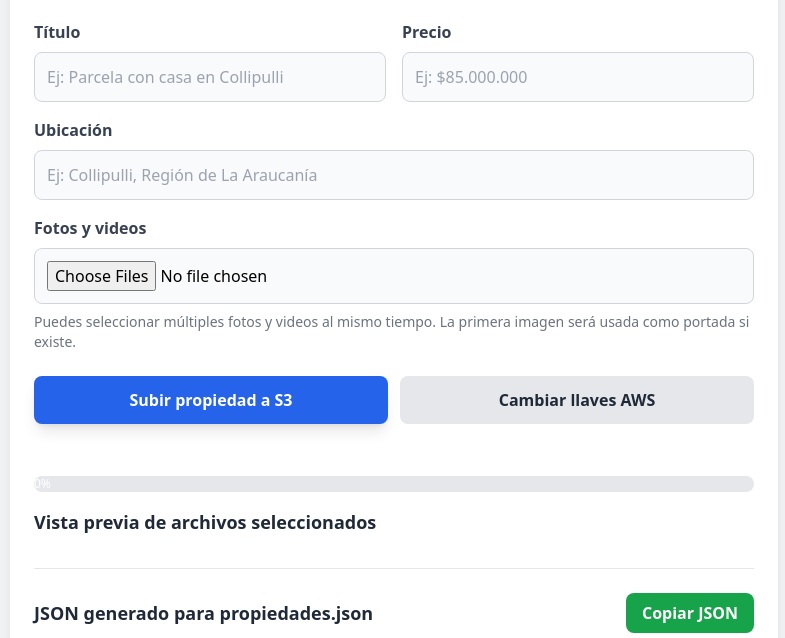
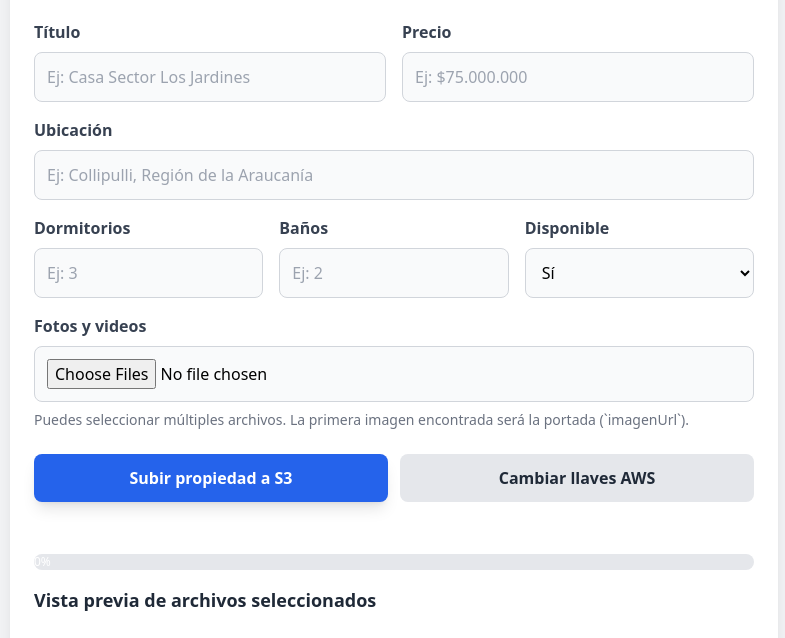
Before and after one commit to kkrakker83/propiedades-collipulli, a plain HTML site: page admin.html in a window 1280 px wide. Shown: the part 96-734 px from the top of the page, without its empty margins (246-1031 px from the left). Drawn offline with nearby package versions, Linux system fonts and the light colour scheme.

Commit message:
Update placeholders and add new fields in admin.html

```diff
--- a/admin.html
+++ b/admin.html
@@ -19,7 +19,7 @@
         <input
           type="text"
           id="titulo"
-          placeholder="Ej: Parcela con casa en Collipulli"
+          placeholder="Ej: Casa Sector Los Jardines"
           class="block w-full border border-gray-300 rounded-lg p-3 bg-gray-50 focus:ring-2 focus:ring-blue-500 outline-none"
         />
       </div>
@@ -29,7 +29,7 @@
         <input
           type="text"
           id="precio"
-          placeholder="Ej: $85.000.000"
+          placeholder="Ej: $75.000.000"
           class="block w-full border border-gray-300 rounded-lg p-3 bg-gray-50 focus:ring-2 focus:ring-blue-500 outline-none"
         />
       </div>
@@ -40,9 +40,44 @@
       <input
         type="text"
         id="ubicacion"
-        placeholder="Ej: Collipulli, Región de La Araucanía"
+        placeholder="Ej: Collipulli, Región de la Araucanía"
         class="block w-full border border-gray-300 rounded-lg p-3 bg-gray-50 focus:ring-2 focus:ring-blue-500 outline-none"
       />
+    </div>
+
+    <div class="grid grid-cols-1 md:grid-cols-3 gap-4 mb-4">
+      <div>
+        <label for="dormitorios" class="block text-gray-700 font-semibold mb-2">Dormitorios</label>
+        <input
+          type="number"
+          id="dormitorios"
+          min="0"
+          placeholder="Ej: 3"
+          class="block w-full border border-gray-300 rounded-lg p-3 bg-gray-50 focus:ring-2 focus:ring-blue-500 outline-none"
+        />
+      </div>
+
+      <div>
+        <label for="banos" class="block text-gray-700 font-semibold mb-2">Baños</label>
+        <input
+          type="number"
+          id="banos"
+          min="0"
+          placeholder="Ej: 2"
+          class="block w-full border border-gray-300 rounded-lg p-3 bg-gray-50 focus:ring-2 focus:ring-blue-500 outline-none"
+        />
+      </div>
+
+      <div>
+        <label for="disponible" class="block text-gray-700 font-semibold mb-2">Disponible</label>
+        <select
+          id="disponible"
+          class="block w-full border border-gray-300 rounded-lg p-3 bg-gray-50 focus:ring-2 focus:ring-blue-500 outline-none"
+        >
+          <option value="true">Sí</option>
+          <option value="false">No</option>
+        </select>
+      </div>
     </div>
 
     <div class="mb-6">
@@ -57,7 +92,7 @@
         class="block w-full border border-gray-300 rounded-lg p-3 bg-gray-50 focus:ring-2 focus:ring-blue-500 outline-none"
       />
       <p class="text-sm text-gray-500 mt-2">
-        Puedes seleccionar múltiples fotos y videos al mismo tiempo. La primera imagen será usada como portada si existe.
+        Puedes seleccionar múltiples archivos. La primera imagen encontrada será la portada (`imagenUrl`).
       </p>
     </div>
 
@@ -100,7 +135,7 @@
 
     <div>
       <div class="flex items-center justify-between mb-2">
-        <h2 class="text-lg font-bold text-gray-800">JSON generado para propiedades.json</h2>
+        <h2 class="text-lg font-bold text-gray-800">JSON generado</h2>
         <button
           onclick="copyJson()"
           class="bg-green-600 text-white px-4 py-2 rounded-lg hover:bg-green-700 font-semibold"
```
